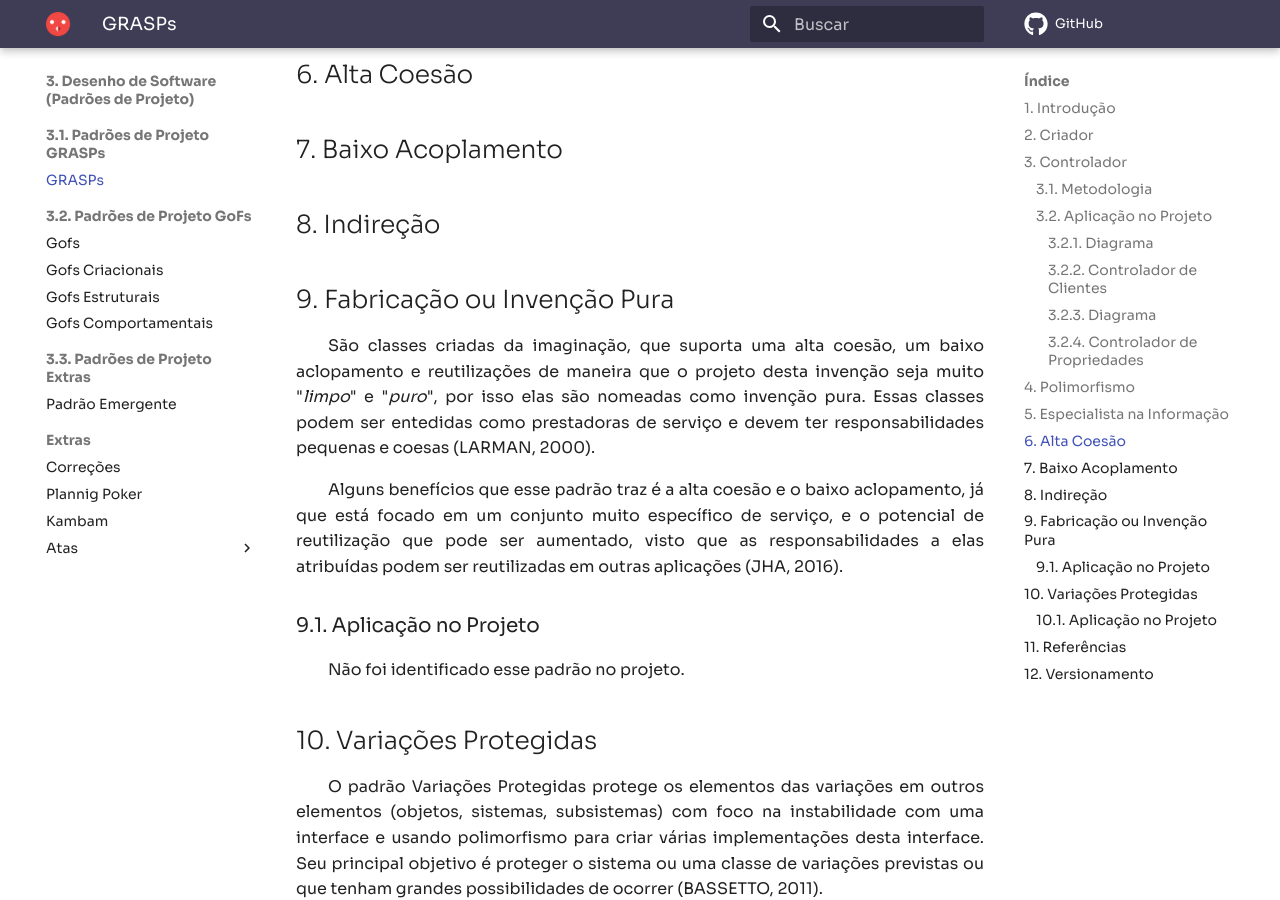
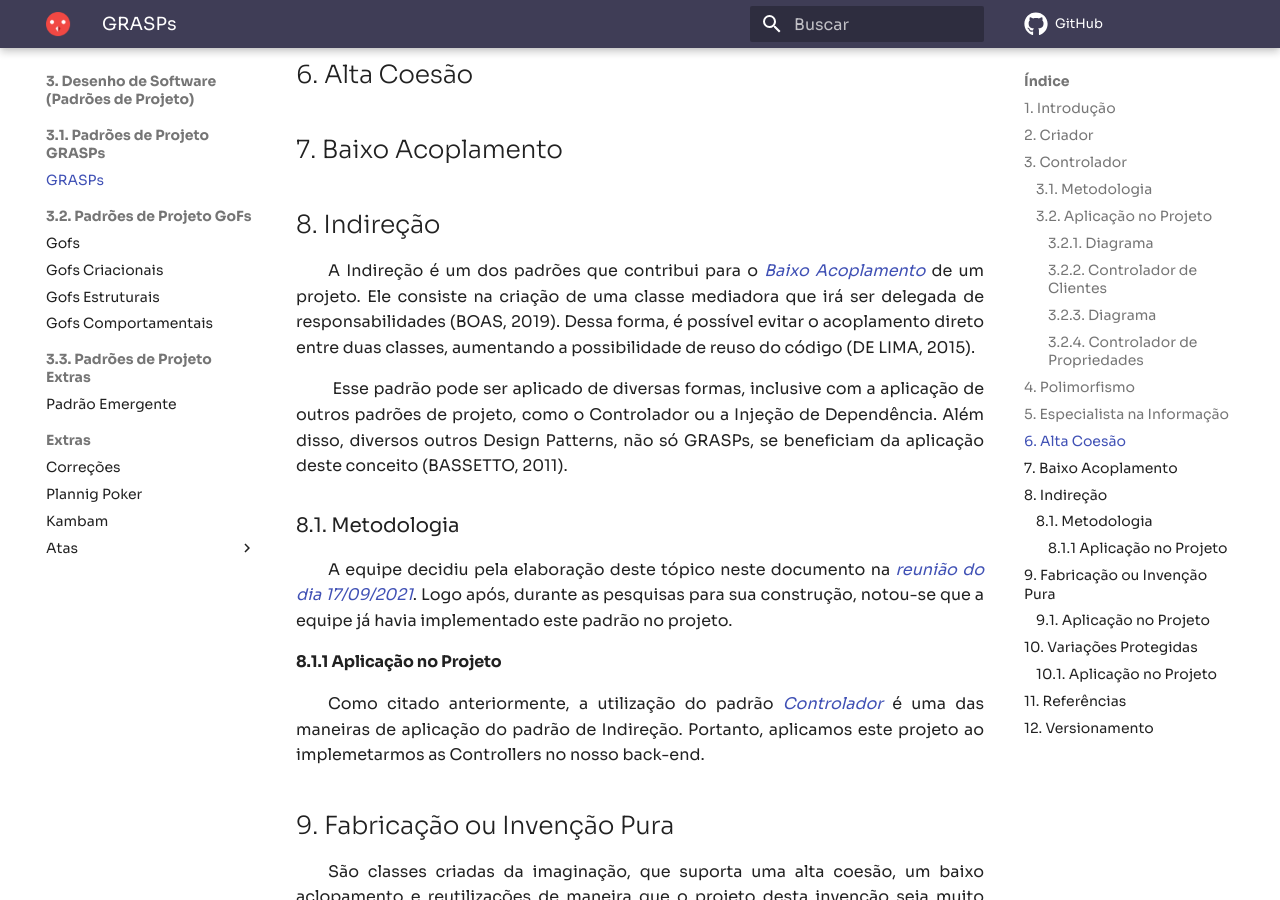
Before and after one commit to UnBArqDsw2021-1/2021.1_G04_Cardeal, an MkDocs documentation site: the page built from docs/padroesDeProjeto/GRASPs.md, in a window 1280 px wide and 900 px high, scrolled down 3879 px. Built offline with MkDocs 1.6.1 and Material for MkDocs 9.7.7, drawn with Linux system fonts in a browser that asks for light colours; comment, search, counter and statistics services are not loaded.

Commit message:
adding indirection into grasps doc

```diff
--- a/docs/padroesDeProjeto/GRASPs.md
+++ b/docs/padroesDeProjeto/GRASPs.md
@@ -58,6 +58,15 @@ O código acima pode ser visto com mais detalhes [aqui](https://github.com/UnBAr
 ## 7. Baixo Acoplamento
 
 ## 8. Indireção
+<p align="justify">&emsp;&emsp;A Indireção é um dos padrões que contribui para o <i><a href = "#7-baixo-acoplamento">Baixo Acoplamento</a></i> de um projeto. Ele consiste na criação de uma classe mediadora que irá ser delegada de responsabilidades (BOAS, 2019). Dessa forma, é possível evitar o acoplamento direto entre duas classes, aumentando a possibilidade de reuso do código (DE LIMA, 2015).</p>
+<p align="justify">&emsp;&emsp; Esse padrão pode ser aplicado de diversas formas, inclusive com a aplicação de outros padrões de projeto, como o Controlador ou a Injeção de Dependência. Além disso, diversos outros Design Patterns, não só GRASPs, se beneficiam da aplicação deste conceito (BASSETTO, 2011).</p>
+
+### 8.1. Metodologia
+<p align="justify">&emsp;&emsp;A equipe decidiu pela elaboração deste tópico neste documento na <i><a href="https://unbarqdsw2021-1.github.io/2021.1_G04_Cardeal/padroesDeProjeto/atas/17-09-21/" target="_blank"> reunião do dia 17/09/2021</a></i>. Logo após, durante as pesquisas para sua construção, notou-se que a equipe já havia implementado este padrão no projeto.</p>
+
+#### 8.1.1 Aplicação no Projeto
+<p align="justify">&emsp;&emsp;Como citado anteriormente, a utilização do padrão <i><a href = "#3-controlador">Controlador</a></i> é uma das maneiras de aplicação do padrão de Indireção. Portanto, aplicamos este projeto ao implemetarmos as Controllers no nosso back-end.</p>
+
 
 ## 9. Fabricação ou Invenção Pura
 
```
